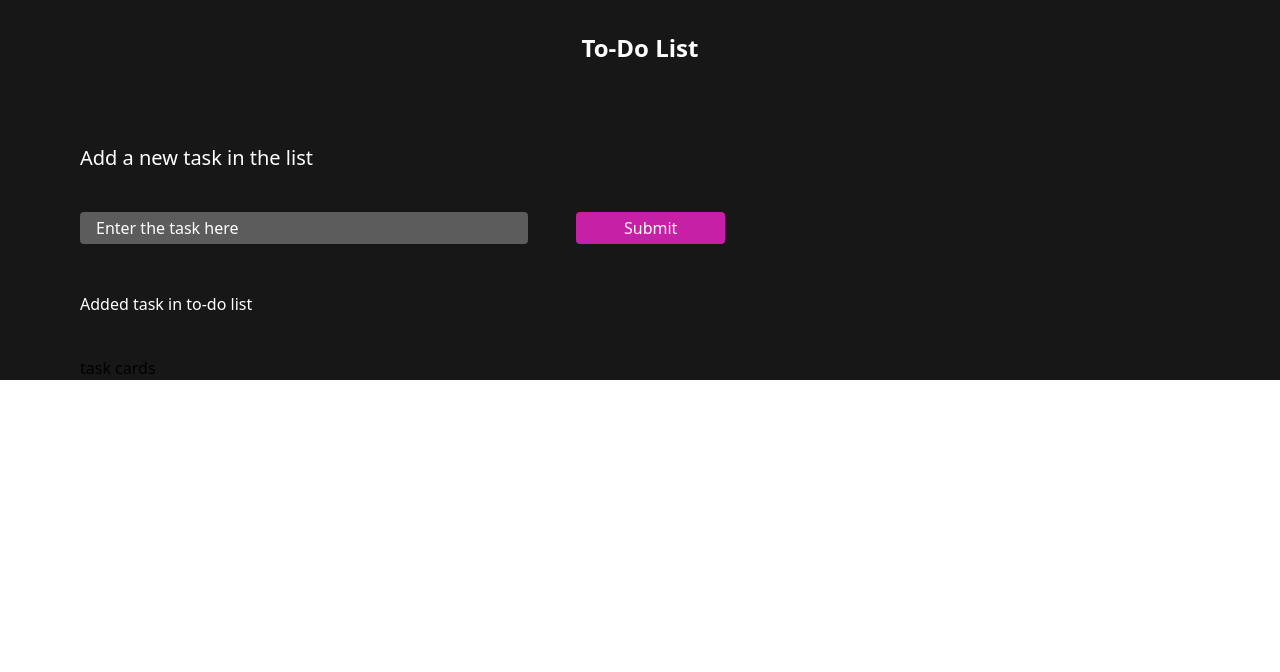
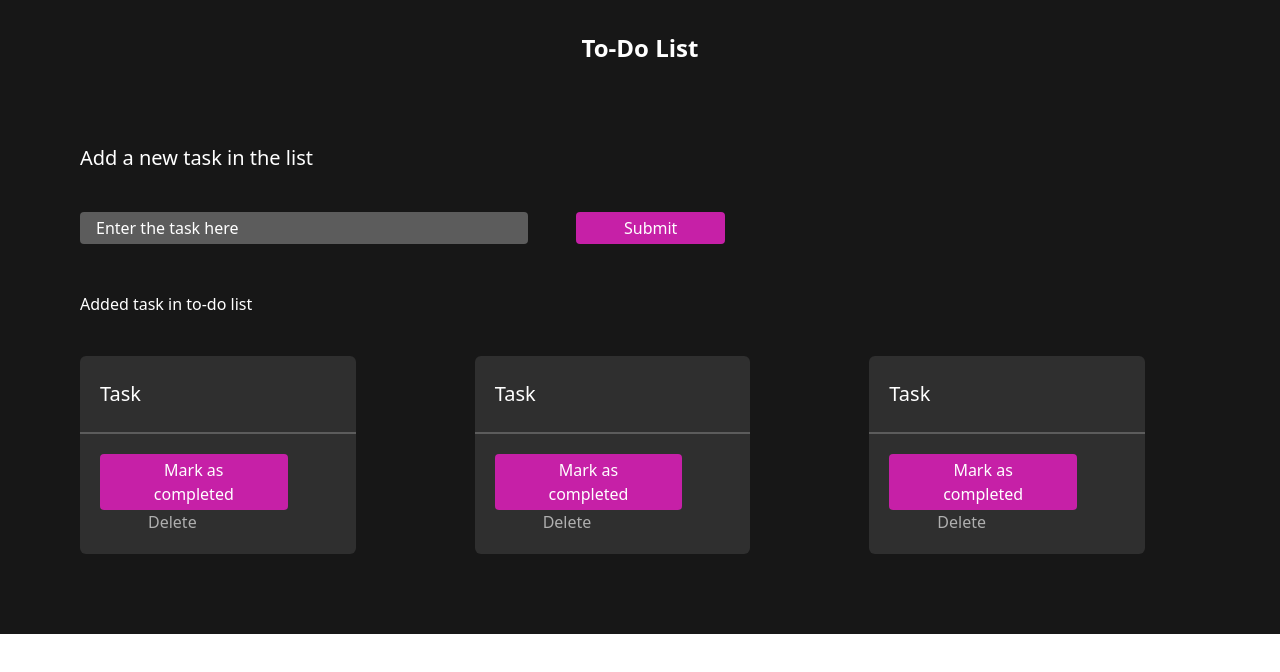
Before and after one commit to Ciggzy1312/revirtspace, a Next.js app: page / in a window 1280 px wide. Shown: the top 672 px of the page. Built offline with nearby package versions, Linux system fonts and the light colour scheme.

Commit message:
Added task tiles
Signed-off-by: Deepayan <deepayanmukherjee1312@gmail.com>

```diff
--- /dev/null
+++ b/components/tile.js
@@ -0,0 +1,22 @@
+
+export default function Tile() {
+
+    return (
+        <div className="">
+
+            <div className="bg-[#2f2f2f] rounded-md w-5/6">
+
+                <div className="px-5 py-6">
+                    <span className="text-white text-xl">Task</span>
+                </div>
+
+                <div className="bg-[#5c5c5c] w-full h-0.5"></div>
+
+                <div className="text-white font-medium px-5 py-5">
+                    <button className="bg-[#c620a7] px-12 py-1 rounded mr-12">Mark as completed</button>
+                    <button className="text-[#afafaf] hover:text-[#c620a7] ml-12">Delete</button>
+                </div>
+            </div>
+        </div>
+    )
+}
--- a/pages/index.js
+++ b/pages/index.js
@@ -1,9 +1,10 @@
 import Head from 'next/head'
 import Image from 'next/image'
+import Tile from '../components/tile'
 
 export default function Home() {
   return (
-    <div className="bg-[#171717]">
+    <div className="bg-[#171717] pb-20">
 
       <div className='text-center font-semibold text-white text-2xl py-8'>To-Do List</div>
 
@@ -22,7 +23,11 @@ export default function Home() {
           <div className='text-white font-medium mb-6'>Added task in to-do list</div>
         </div>
 
-        <div className=''>task cards</div>
+        <div className='grid grid-cols-3 gap-x-16'>
+          <Tile />
+          <Tile />
+          <Tile />
+        </div>
       </div>
 
     </div>
```
